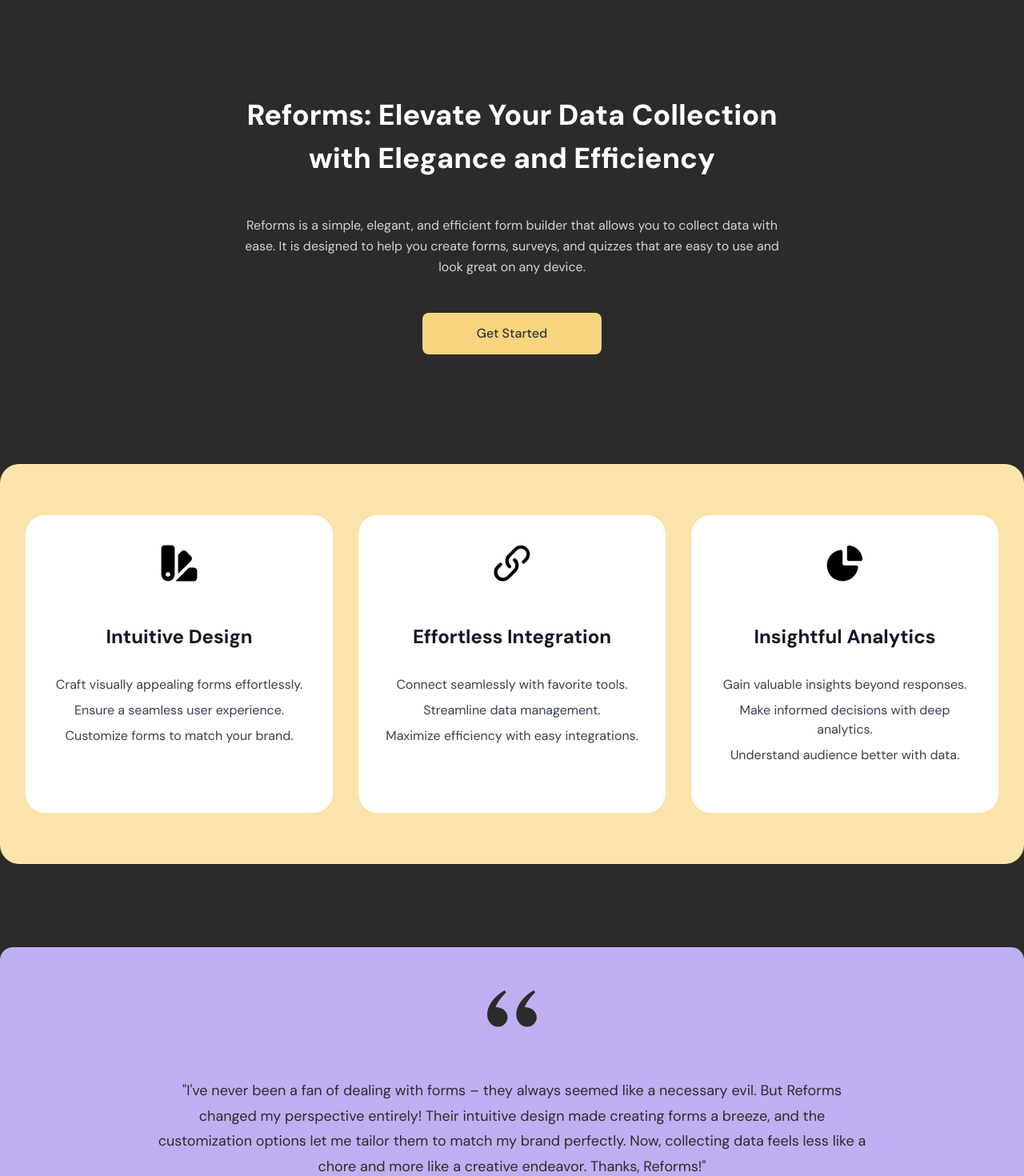
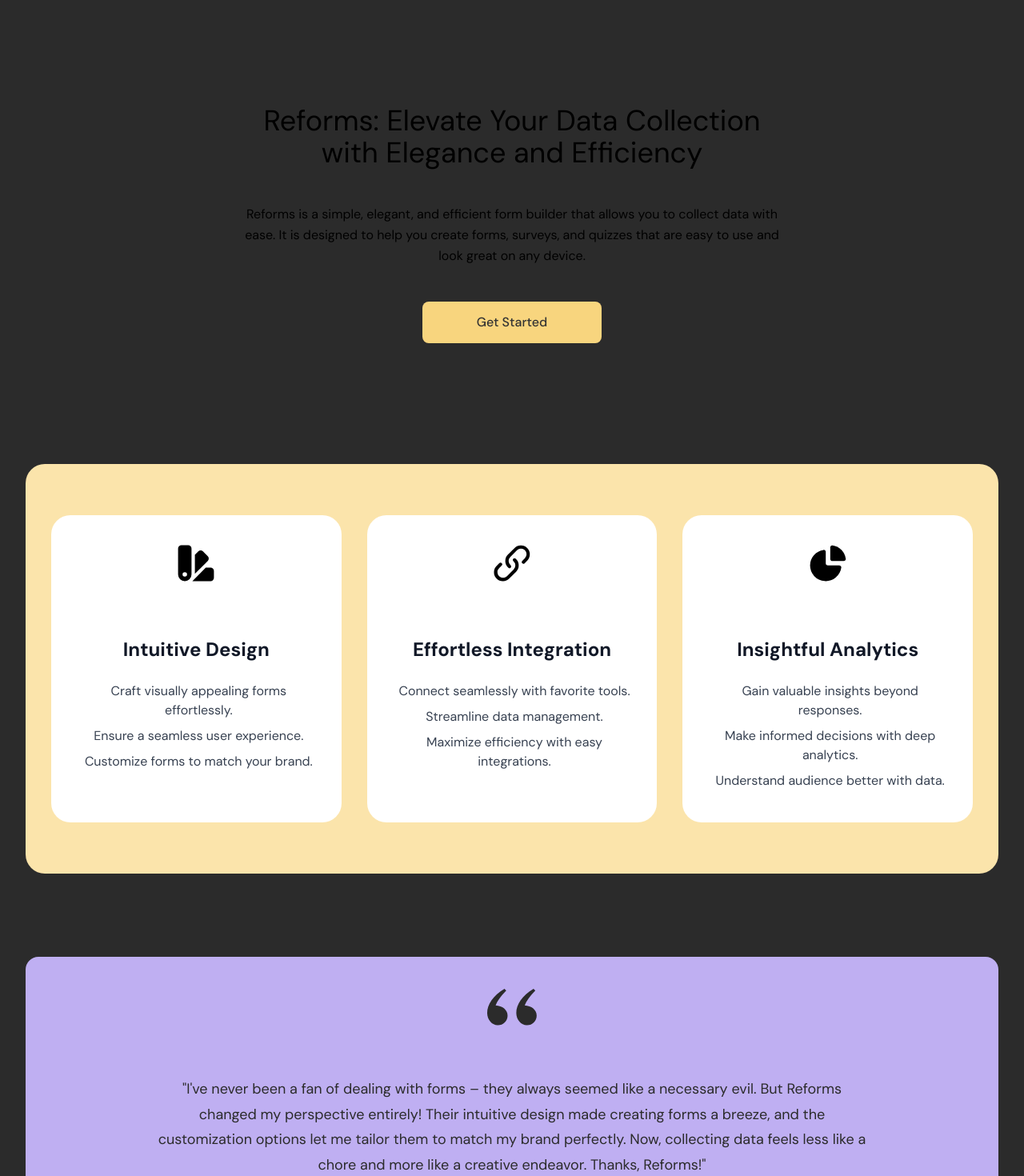
Before and after one commit to devaryakjha/reforms, a Next.js app: page /about in a window 1280 px wide. Shown: the part 120-1590 px from the top of the page at 80% size. Built offline with nearby package versions, Linux system fonts and the light colour scheme; no server answers.

Commit message:
Completed mobile first design

```diff
--- /dev/null
+++ b/src/app/(routes)/about/About.module.css
@@ -0,0 +1,3 @@
+.main {
+    @apply typography-base px-8;
+}
--- a/src/app/(routes)/about/components/Features/Features.module.css
+++ b/src/app/(routes)/about/components/Features/Features.module.css
@@ -1,13 +1,13 @@
 .features {
     @apply typography mx-auto mb-16 flex min-h-[150px] max-w-7xl items-start justify-evenly gap-8 rounded-3xl bg-[#FBE4AB] px-8 py-16;
+    @apply flex-col md:flex-row;
 }
 
 .feature {
-    @apply flex max-w-96 flex-1 flex-col items-center justify-start self-stretch rounded-3xl bg-white p-8;
+    @apply flex max-w-96 flex-1 flex-col items-center justify-start self-center rounded-3xl bg-white p-8 md:self-stretch md:p-8;
     @apply motion-safe:fade-in motion-safe:zoom-in-50 motion-safe:fill-mode-backwards motion-safe:duration-300;
 }
 
-/* select first element which has feature classname */
 .feature:nth-of-type(1) {
     @apply delay-0;
 }
@@ -21,15 +21,15 @@
 }
 
 .icon {
-    @apply mb-12 h-[56px] w-[56px];
+    @apply h-[56px] w-[56px] md:mb-12;
 }
 
 .heading {
-    @apply mt-0;
+    @apply !my-4 text-center;
 }
 
 .list {
-    @apply list-none pl-0;
+    @apply !mb-0 !list-none !pl-0;
 }
 
 .item {
--- a/src/app/(routes)/about/components/Features/index.tsx
+++ b/src/app/(routes)/about/components/Features/index.tsx
@@ -10,6 +10,7 @@ interface Feature {
   title: string;
   description: string[];
 }
+
 const features: Feature[] = [
   {
     color: "#000000",
--- a/src/app/(routes)/about/components/Hero/Hero.module.css
+++ b/src/app/(routes)/about/components/Hero/Hero.module.css
@@ -7,7 +7,7 @@
 }
 
 .title {
-    @apply mb-0 leading-normal;
+    @apply !mb-0 leading-normal;
 }
 
 .description {
--- a/src/app/(routes)/about/components/Testimonial/Testimonal.module.css
+++ b/src/app/(routes)/about/components/Testimonial/Testimonal.module.css
@@ -1,10 +1,11 @@
 .testimonials {
-    @apply typography-base h-[520px] py-10;
+    @apply typography-base min-h-[520px] py-10;
 }
 
 .content {
     @apply mx-auto h-full max-w-7xl rounded-2xl bg-[#BFAFF2];
     @apply flex flex-col items-center justify-center gap-16;
+    @apply px-10 py-10;
 }
 
 .testimonial {
--- a/src/app/(routes)/about/page.tsx
+++ b/src/app/(routes)/about/page.tsx
@@ -1,10 +1,11 @@
 import Features from "./components/Features";
 import Hero from "./components/Hero";
 import Testimonal from "./components/Testimonial";
+import styles from "./About.module.css";
 
 export default function SignedOut() {
   return (
-    <main className="typography-base">
+    <main className={styles.main}>
       <Hero />
       <Features />
       <Testimonal />
--- a/src/app/(routes)/dashboard/Dashboard.module.css
+++ b/src/app/(routes)/dashboard/Dashboard.module.css
@@ -0,0 +1,3 @@
+.dashboard {
+    @apply @container/dashboard;
+}
--- a/src/app/(routes)/dashboard/page.tsx
+++ b/src/app/(routes)/dashboard/page.tsx
@@ -1,12 +1,8 @@
 import { withPageAuthRequired } from "@auth0/nextjs-auth0";
+import styles from "./Dashboard.module.css";
 
 async function Dashboard() {
-  return (
-    <main>
-      <h1>Dashboard</h1>
-      <p>Dashboard page</p>
-    </main>
-  );
+  return <main className={styles.dashboard}></main>;
 }
 
 export default withPageAuthRequired(Dashboard, { returnTo: "/dashboard" });
--- a/src/components/Footer/EmailForm.tsx
+++ b/src/components/Footer/EmailForm.tsx
@@ -5,7 +5,11 @@ import { toast } from "sonner";
 import TextField from "@/ui/TextField";
 import Button from "@/ui/Button";
 
-export default function EmailForm() {
+interface EmailFormProps {
+  children?: React.ReactNode;
+}
+
+export default function EmailForm(props: EmailFormProps) {
   return (
     <form
       className={styles.RHS}
@@ -30,6 +34,7 @@ export default function EmailForm() {
         }
       }}
     >
+      {props.children}
       <TextField
         label="Updates right to your Inbox"
         placeholder="Email Address"
--- a/src/components/Footer/Footer.module.css
+++ b/src/components/Footer/Footer.module.css
@@ -3,19 +3,23 @@
 }
 
 .footer > hr {
-    @apply mx-16 my-0;
+    @apply mx-8 my-0 lg:mx-16;
 }
 
 .content {
-    @apply flex h-[210px] justify-between p-[50px];
+    @apply flex flex-col-reverse justify-between gap-8 p-[50px] lg:h-[210px] lg:flex-row lg:gap-0;
 }
 
 .LHS {
-    @apply flex basis-3/5 flex-col justify-between;
+    @apply flex flex-col justify-between lg:basis-3/5;
+}
+
+.logo {
+    @apply hidden lg:block;
 }
 
 .links {
-    @apply flex gap-8 text-[18px] text-white;
+    @apply flex flex-col-reverse gap-4 text-[18px] text-white lg:flex-row lg:gap-8;
 }
 
 .links > a {
@@ -23,9 +27,13 @@
 }
 
 .RHS {
-    @apply flex flex-1 items-end justify-end gap-4;
+    @apply flex flex-1 flex-col items-start justify-end gap-4 lg:flex-row lg:items-end;
+}
+
+.logo_alt {
+    @apply my-0 mb-4 lg:hidden;
 }
 
 .RHS > button {
-    @apply w-48;
+    @apply w-full md:w-48;
 }
--- a/src/components/Footer/index.tsx
+++ b/src/components/Footer/index.tsx
@@ -16,6 +16,7 @@ export default function Footer() {
             src={"/logo.svg"}
             alt="Reforms Logo"
             priority
+            className={styles.logo}
           />
           <div className={styles.links}>
             <span>© {year} Reforms</span>
@@ -24,7 +25,16 @@ export default function Footer() {
             <Link href="/policies/terms-of-use">Terms of Service</Link>
           </div>
         </div>
-        <EmailForm />
+        <EmailForm>
+          <Image
+            width={100}
+            height={36}
+            src={"/logo.svg"}
+            alt="Reforms Logo"
+            priority
+            className={styles.logo_alt}
+          />
+        </EmailForm>
       </div>
     </footer>
   );
--- a/src/components/NavBar/NavBar.module.css
+++ b/src/components/NavBar/NavBar.module.css
@@ -1,5 +1,6 @@
 .nav {
-    @apply bg-dark z-10 flex h-[100px] items-center justify-between px-[50px];
+    @apply bg-dark z-10 flex h-[84px] items-center justify-between px-4;
+    @apply sm:h-[100px] sm:px-[50px];
     /* Make navbar sticky */
     @apply sticky top-0 transition-shadow duration-300;
 }
@@ -13,7 +14,8 @@
 }
 
 .auth_container {
-    @apply flex items-center gap-4;
+    @apply hidden sm:flex;
+    @apply items-center gap-4;
 }
 
 .login {
```
